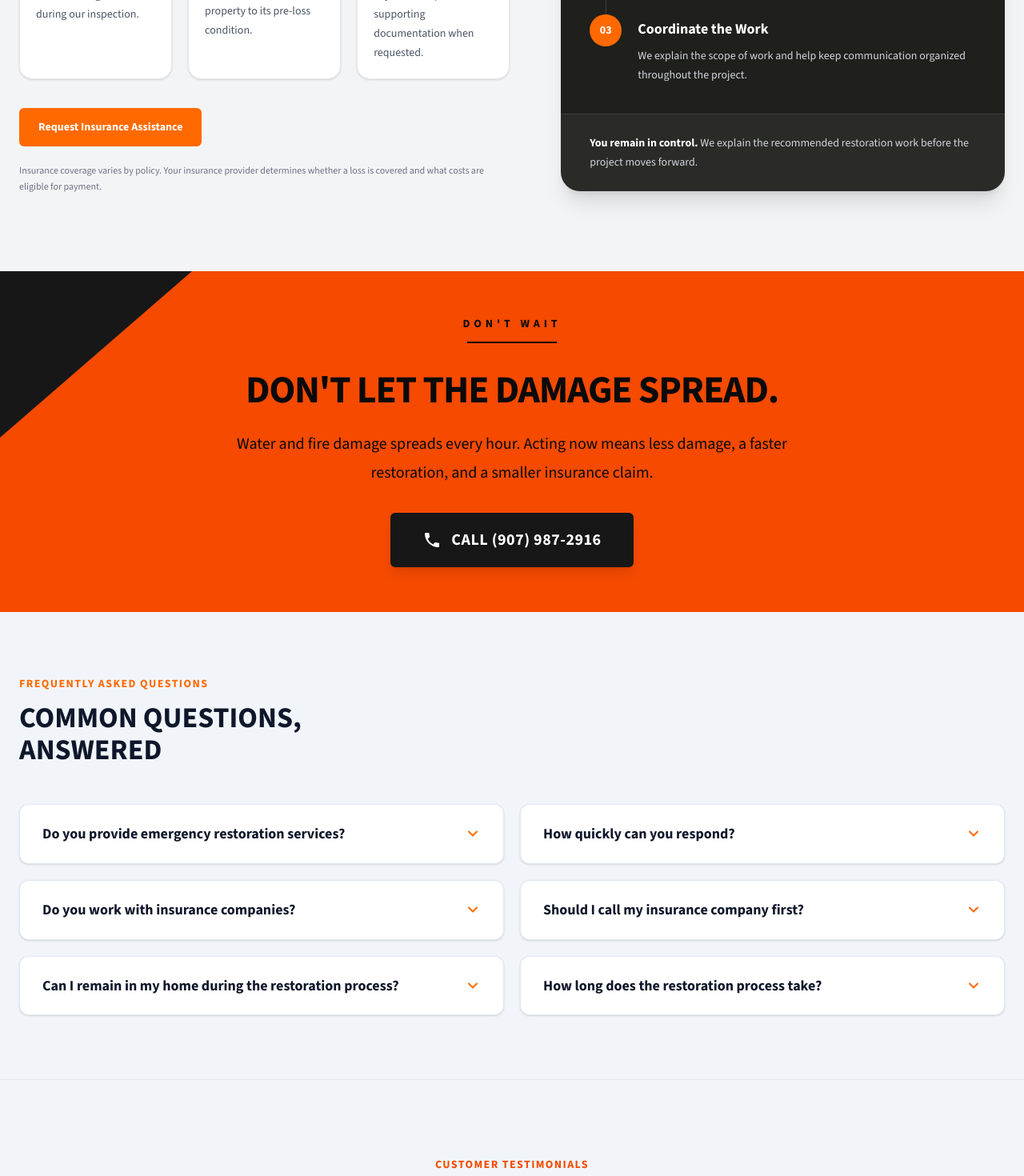
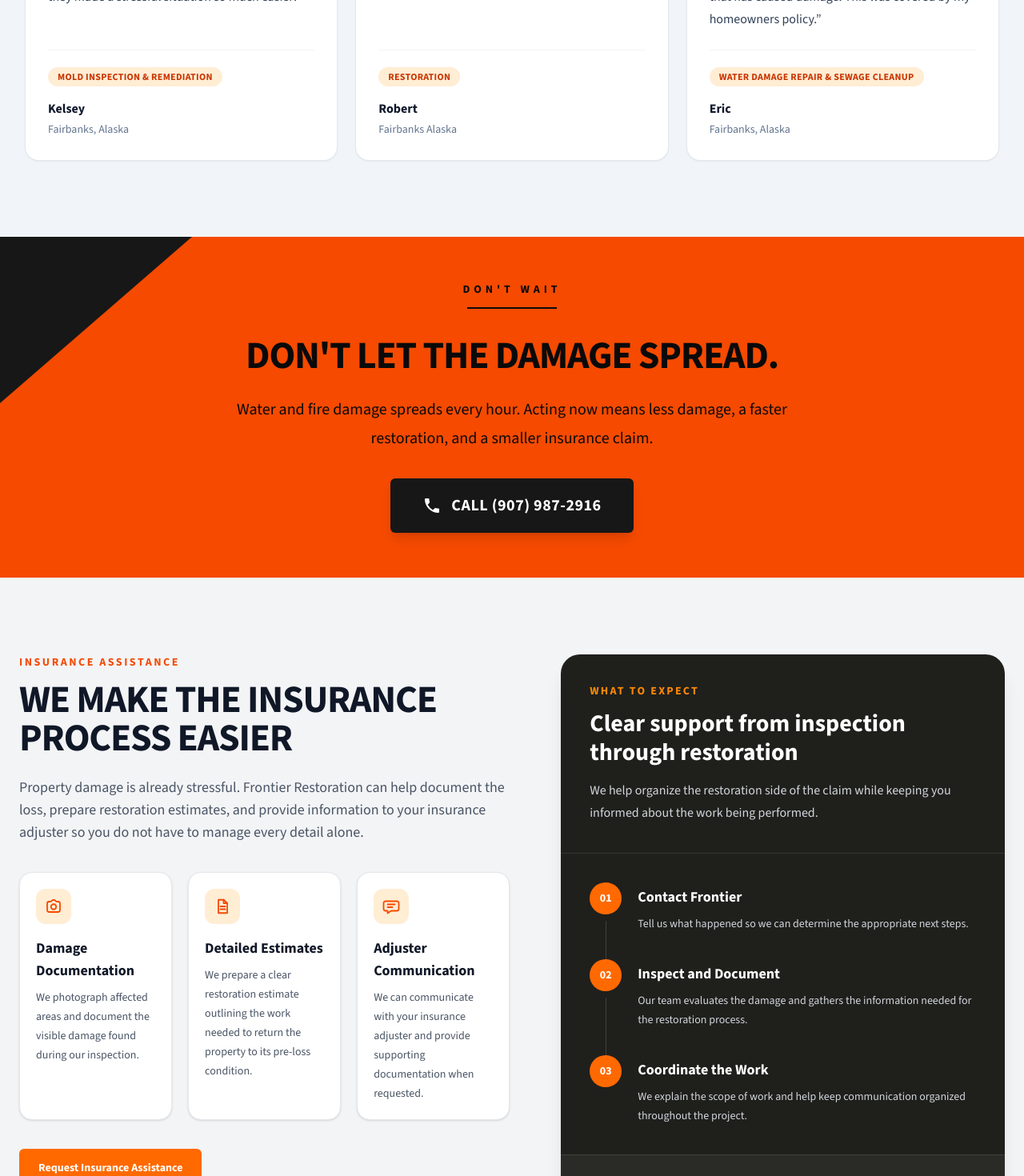
Before and after one commit to Davidhub907/FR_Website, a Next.js app: page / in a window 1280 px wide. Shown: the part 4460-5930 px from the top of the page at 80% size. Built offline with nearby package versions, Linux system fonts and the light colour scheme.

Commit message:
Moved the testimonials

```diff
--- a/app/layout.js
+++ b/app/layout.js
@@ -2,7 +2,6 @@
 import NavigationBar from "@/components/layout/NavigationBar";
 import Footer from "@/components/layout/Footer";
 import WhyChooseUs from "@/components/layout/WhyChooseUs";
-import Testimonials from "@/components/layout/Testimonials";
 
 import "./globals.css";
 
@@ -28,7 +27,7 @@
         <NavigationBar />
 
         <main className="flex-1">{children}</main>
-        <Testimonials />
+
         <WhyChooseUs />
         <Footer />
       </body>
--- a/app/page.js
+++ b/app/page.js
@@ -4,6 +4,7 @@
 import CommonQuestions from "@/components/home/CommonQuestions";
 import EmergencyCTA from "@/components/layout/EmergencyCTA";
 import InsuranceAssistance from "@/components/home/InsuranceAssistance";
+import Testimonials from "@/components/layout/Testimonials";
 
 import ResultsSection from "@/components/results/ResultsSection";
 import { homeResults } from "@/data/results";
@@ -27,8 +28,9 @@
           description="See examples of damaged homes and businesses before and after professional restoration by Frontier Restoration."
           projects={homeResults}
         />
+        <Testimonials />
+        <EmergencyCTA />
         <InsuranceAssistance />
-        <EmergencyCTA />
         <CommonQuestions />
       </main>
     </>
```
